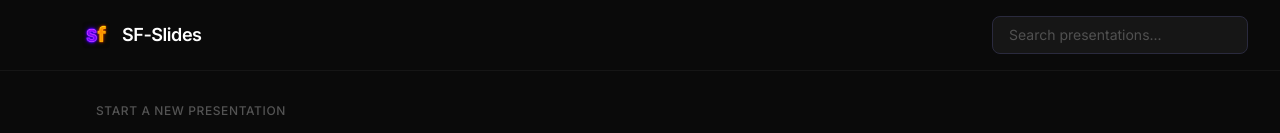
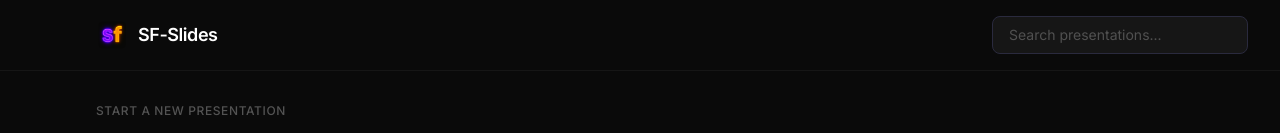
Before and after one commit to daniel-carreon/sf-slides, a React (Vite) app: page / in a window 1280 px wide. Shown: the top 133 px of the page. Built offline with nearby package versions, Linux system fonts and the light colour scheme; a web font is replaced by a local one.

Commit message:
fix: increase left padding for macOS traffic lights + copy presentations
- Header and toolbar pl-20→pl-24 (96px) for better traffic light clearance
- Copied existing presentations to ~/Documents/SF-Slides/presentations/

Co-Authored-By: Claude Opus 4.6 (1M context) <noreply@anthropic.com>

```diff
--- a/src/features/home/HomeScreen.tsx
+++ b/src/features/home/HomeScreen.tsx
@@ -330,7 +330,7 @@ export default function HomeScreen() {
   return (
     <div className="h-screen w-screen flex flex-col bg-neutral-950 overflow-hidden">
       {/* Header */}
-      <header className="flex items-center justify-between pl-20 pr-8 py-4 border-b border-white/5 titlebar-drag">
+      <header className="flex items-center justify-between pl-24 pr-8 py-4 border-b border-white/5 titlebar-drag">
         <SFLogo />
         <div className="flex items-center gap-3">
           {/* Search */}
--- a/src/features/toolbar/Toolbar.tsx
+++ b/src/features/toolbar/Toolbar.tsx
@@ -84,7 +84,7 @@ export default function Toolbar() {
   ];
 
   return (
-    <div className="flex items-center gap-0.5 pl-20 pr-3 py-1.5 bg-slide-panel border-b border-slide-border titlebar-drag">
+    <div className="flex items-center gap-0.5 pl-24 pr-3 py-1.5 bg-slide-panel border-b border-slide-border titlebar-drag">
       {/* Home button + title */}
       <div className="flex items-center gap-2 titlebar-no-drag mr-2">
         <button
```
